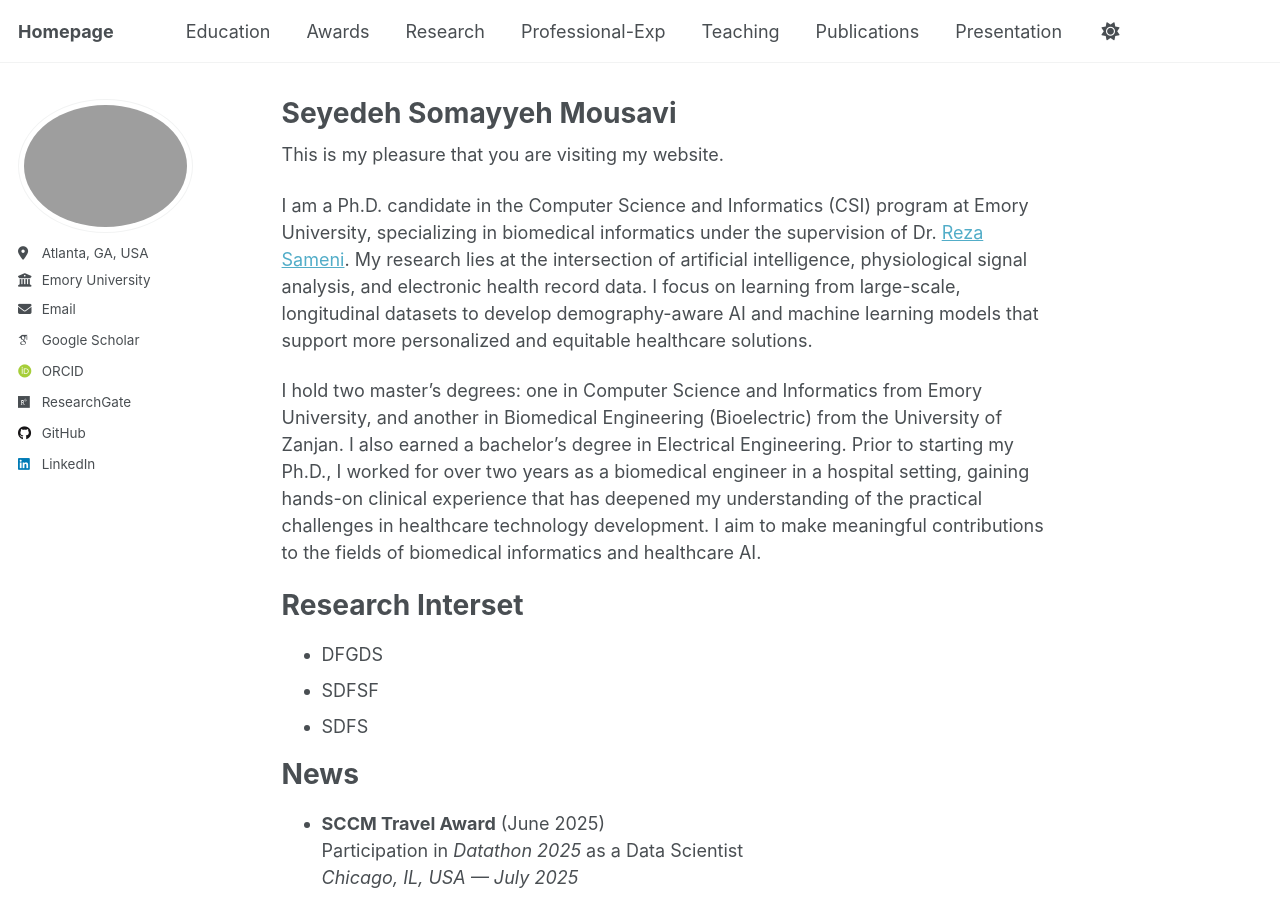
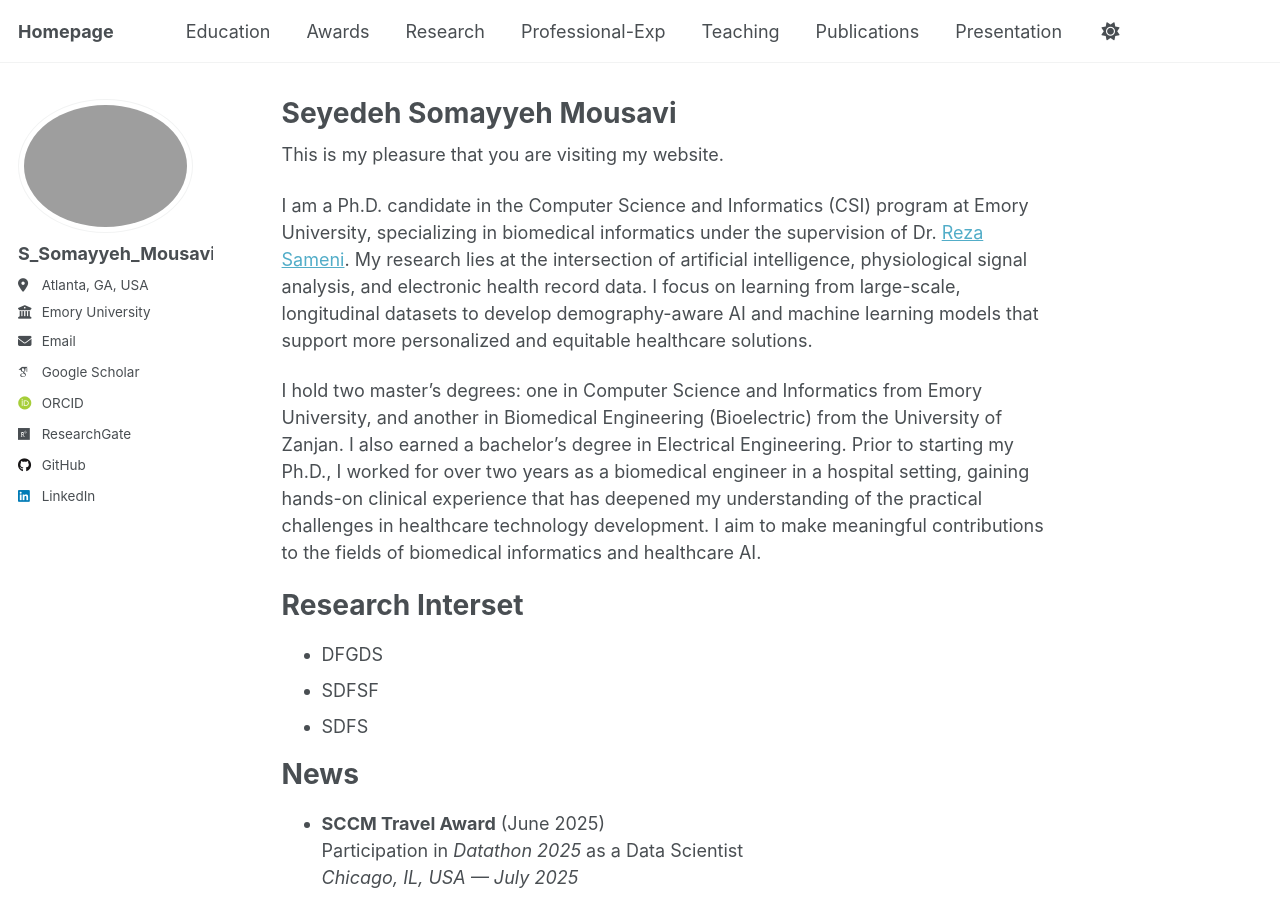
Before and after one commit to Somayyehmousavi/somayyehmousavi.github.io, a Jekyll site: the page built from _pages/about.md, in a window 1280 px wide and 900 px high. Built offline with Jekyll 4.4.1, drawn with Linux system fonts in a browser that asks for light colours; some web fonts are replaced; part of the change alters nothing that is shown.

Commit message:
Update author CV link to name field

```diff
--- a/_config.yml
+++ b/_config.yml
@@ -23,7 +23,7 @@ repository               : "Somayyehmousavi/somayyehmousavi.github.io"
 author:
   # Biographic information
   avatar           : "profile.png"
-  cv_link          : "S_Somayyeh_Mousavi_CV.pdf"
+  name             : "S_Somayyeh_Mousavi_CV.pdf"
   pronouns         : ""
   bio              : # "Short biography for the left-hand sidebar"
   location         : "Atlanta, GA, USA"
```
